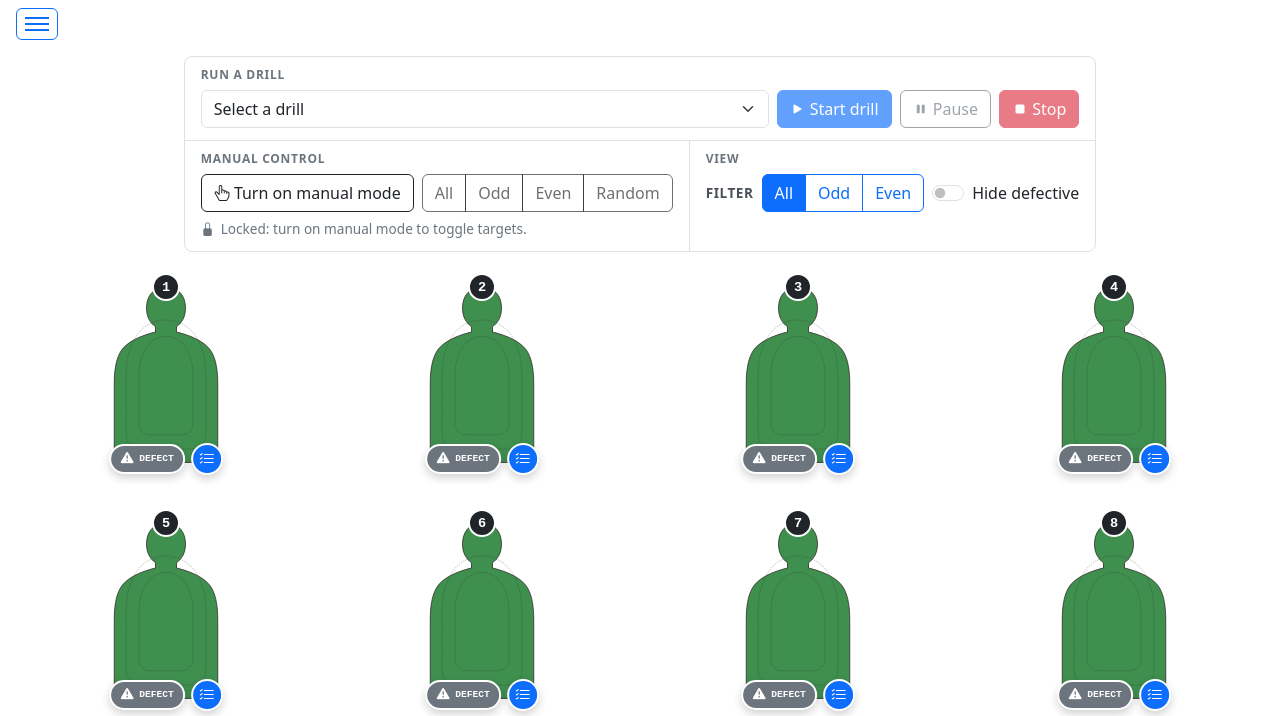
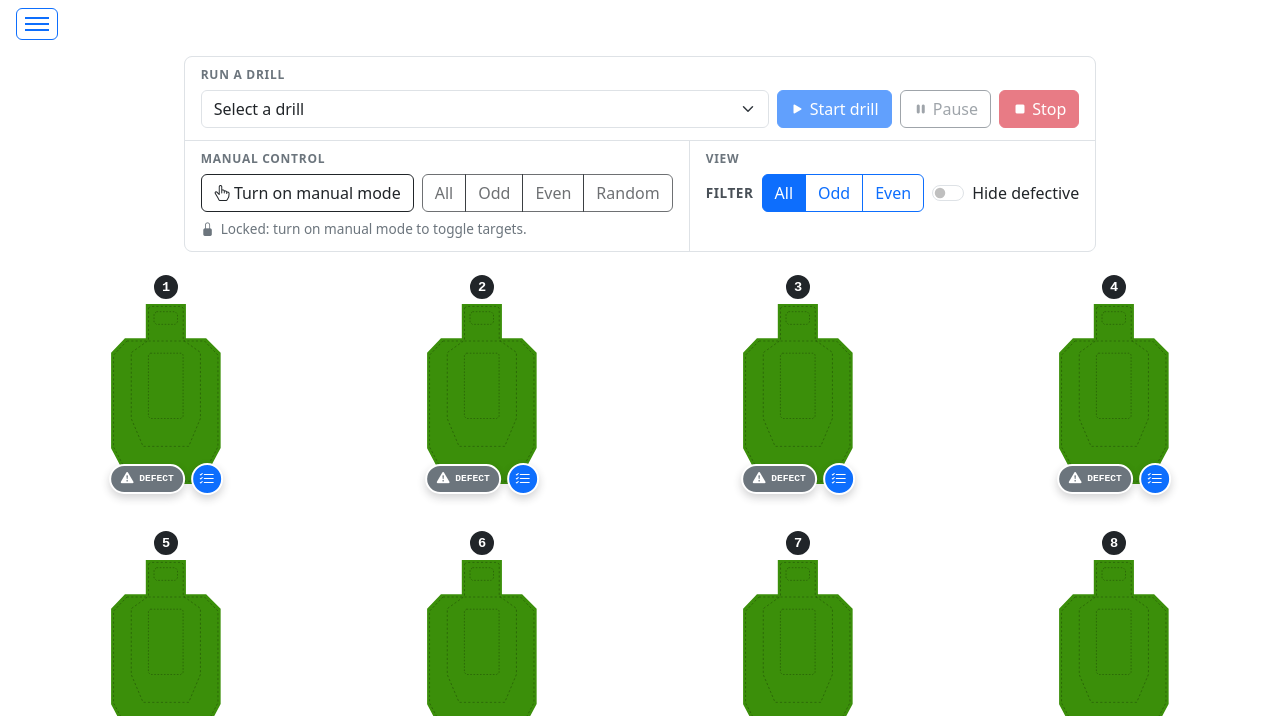
Before and after one commit to CPD-capstone/CPD-Target-System, a website: page data/targets.html in a window 1280 px wide. Shown: the part 83-799 px from the top of the page. Drawn offline with nearby package versions, Linux system fonts and the light colour scheme.

Commit message:
New targets

```diff
--- a/data/script.js
+++ b/data/script.js
@@ -328,7 +328,13 @@ const renderTargets = (targetIds) => {
         <div class="col d-flex justify-content-center" data-target-number="${targetNumber}">
             <button class="target-card" type="button" aria-pressed="false" aria-label="Mark target ${targetNumber} red">
                 <span class="target-number" aria-hidden="true">${targetNumber}</span>
-                <img src="uspsa-target.svg" width="150" height="180" alt="USPSA target">
+                <!-- AI-modified (Claude): one image per state; style.css shows the one that matches
+                     the card (green = hidden, red = raised, grey = defective). -->
+                <span class="target-face" aria-hidden="true">
+                    <img class="face-hidden" src="uspsa_target_green.svg" width="150" height="180" alt="">
+                    <img class="face-raised" src="uspsa_target_red.svg" width="150" height="180" alt="">
+                    <img class="face-defective" src="uspsa_target_grey.svg" width="150" height="180" alt="">
+                </span>
             </button>
             <div class="target-actions">
                 <button class="target-defect-toggle" type="button" aria-label="Mark target ${targetNumber} defective" title="Mark target ${targetNumber} defective">
--- a/data/style.css
+++ b/data/style.css
@@ -253,7 +253,9 @@
     display: block;
     width: 150px;
     min-width: 150px;
-    padding: 0;
+    /* AI-modified (Claude): top padding clears the number badge (which overhangs the card's
+       top edge) so it no longer sits on the target's head. */
+    padding: 1.25rem 0 0;
     border: 0;
     background: transparent;
     perspective: 700px;
@@ -468,21 +470,43 @@
     color: #ffffff;
 }
 
-.target-card img {
+/* AI-modified (Claude): the card swaps between the green / red / grey USPSA images instead of
+   recoloring one image with CSS filters. The images are square with empty space at the sides,
+   so object-fit: cover fills the 150x180 card without cropping the silhouette. */
+.target-face {
+    position: relative;
     display: block;
+    width: 150px;
+    height: 180px;
     transform: rotateY(0deg);
-    transition: transform 0.55s ease, filter 0.275s ease;
+    transition: transform 0.55s ease;
     transform-style: preserve-3d;
 }
 
-.target-card.is-red img {
-    filter: hue-rotate(225deg) saturate(1.25);
+.target-card.is-red .target-face {
     transform: rotateY(180deg);
 }
 
-.target-card.is-defective img {
-    filter: grayscale(1) brightness(0.65);
-    opacity: 0.65;
+.target-face img {
+    position: absolute;
+    inset: 0;
+    width: 100%;
+    height: 100%;
+    object-fit: cover;
+    opacity: 0;
+    transition: opacity 0.275s ease;
+}
+
+.target-card .face-hidden,
+.target-card.is-red .face-raised,
+.target-card.is-defective .face-defective {
+    opacity: 1;
+}
+
+.target-card.is-red .face-hidden,
+.target-card.is-defective .face-hidden,
+.target-card.is-defective .face-raised {
+    opacity: 0;
 }
 
 .target-card:focus-visible,
@@ -493,7 +517,8 @@
 }
 
 @media (prefers-reduced-motion: reduce) {
-    .target-card img,
+    .target-face,
+    .target-face img,
     .target-defect-toggle {
         transition: filter 0.1s ease, opacity 0.1s ease, transform 0.1s ease;
     }
```
Also changed, not shown: data/uspsa_target_green.svg (added), data/uspsa_target_grey.svg (added), data/uspsa_target_red.svg (added).
